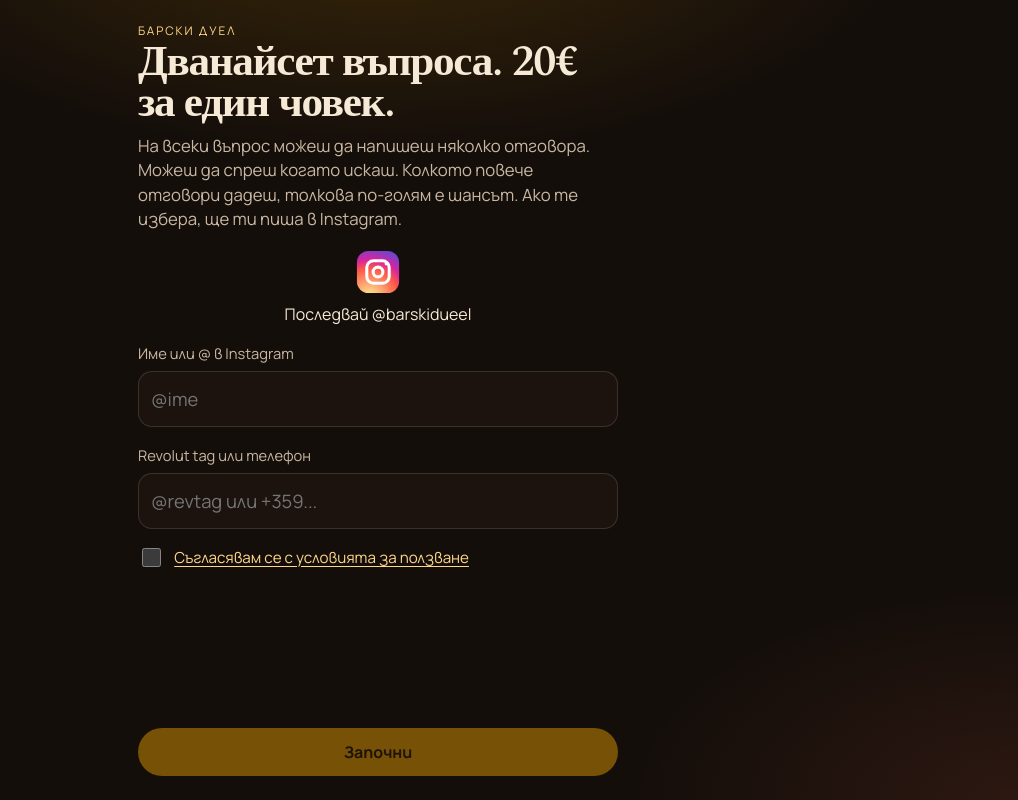
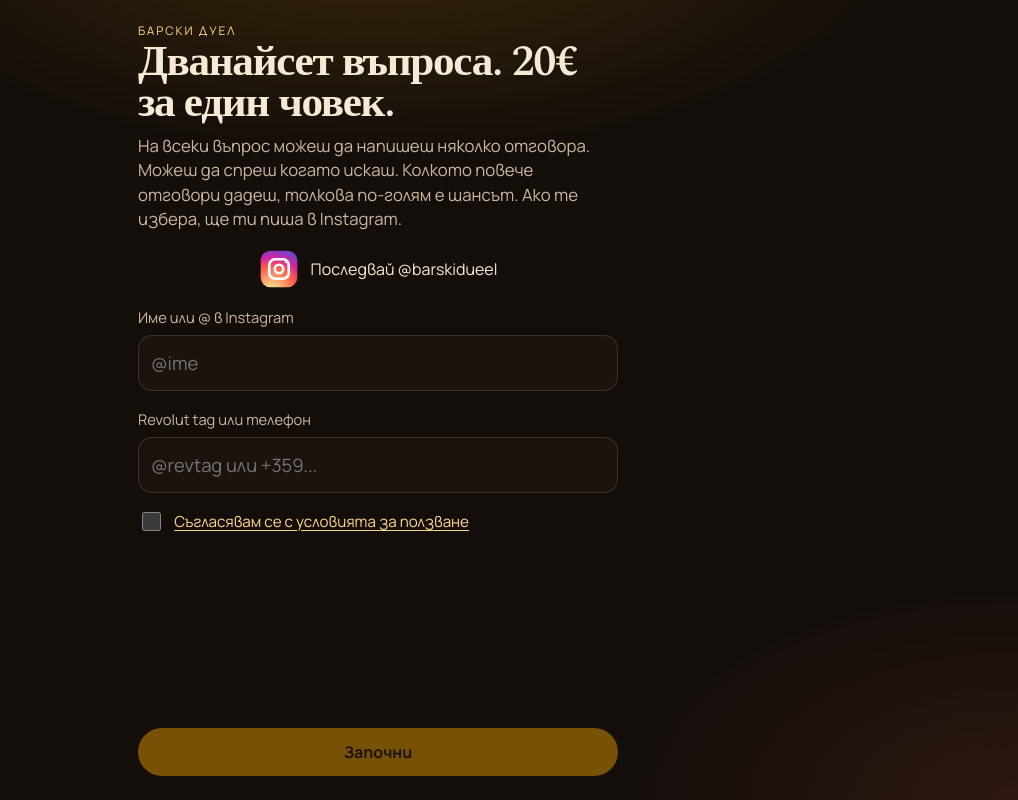
Before and after one commit to ivaylonikolov7/popitahme-100-choveka, a React (Vite) app: page / in a window 1280 px wide. Shown: the whole page, without its empty margins (262-1280 px from the left). Built offline with nearby package versions, Linux system fonts and the light colour scheme.

Commit message:
same row

```diff
--- a/src/styles.css
+++ b/src/styles.css
@@ -494,16 +494,16 @@ select.dark-field {
 }
 .survey .dock { margin-top: auto; padding-top: 18px; }
 .survey .follow {
-  display: grid;
-  justify-items: center;
-  gap: 8px;
+  display: flex;
+  align-items: center;
+  justify-content: center;
+  gap: 12px;
   width: max-content;
   margin: 18px auto 0;
   color: var(--cream);
   text-decoration: none;
-  text-align: center;
 }
-.survey .follow svg { width: 46px; height: 46px; }
+.survey .follow svg { width: 40px; height: 40px; flex: 0 0 auto; }
 .answer-stack { display: grid; }
 .answer-stack .btn { justify-self: start; margin-top: 12px; }
 .field { display: grid; gap: 8px; margin: 18px 0 0; }
```
